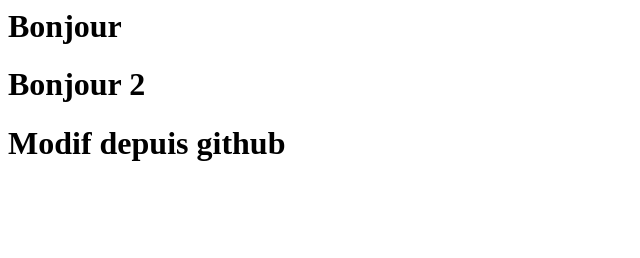
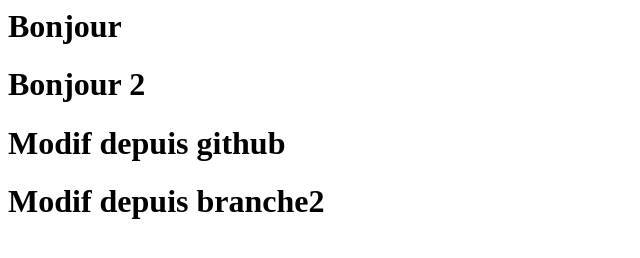
Before and after one commit to OlivierFst/projet1, a plain HTML site: page index.html in a window 1280 px wide. Shown: the whole page, without its empty margins (0-640 px from the left). Drawn offline with Linux system fonts and the light colour scheme.

Commit message:
modif branche2

```diff
--- a/index.html
+++ b/index.html
@@ -6,5 +6,6 @@
         <h1>Bonjour</h1>
         <h1>Bonjour 2</h1>
         <h1>Modif depuis github</h1>
+        <h1>Modif depuis branche2</h1>
     </body>
 </html>
```
